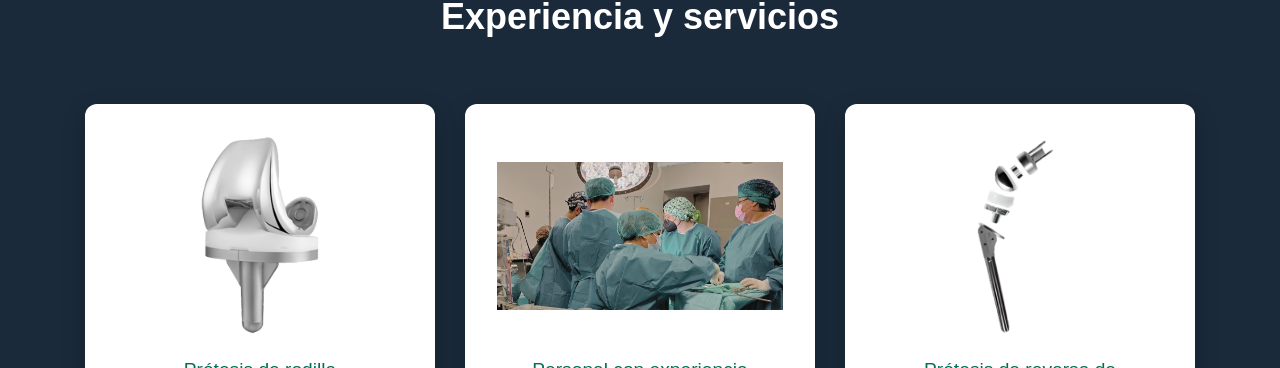
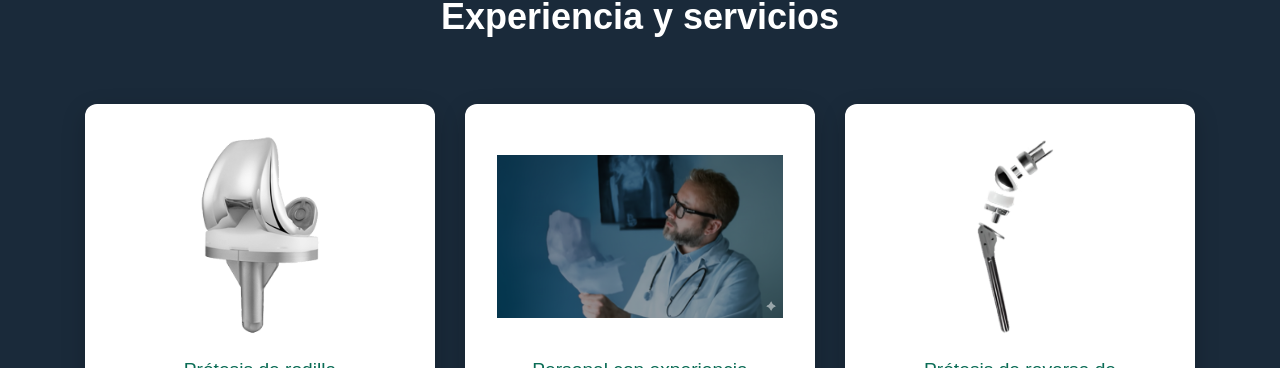
Before and after one commit to oltechGroup/website_omma, a React (Vite) app: page / in a window 1280 px wide. Shown: the part 1664-2032 px from the top of the page. Built offline with nearby package versions, Linux system fonts and the light colour scheme.

Commit message:
Actualizacion logo

```diff
--- a/index.html
+++ b/index.html
@@ -2,7 +2,7 @@
 <html lang="en">
   <head>
     <meta charset="UTF-8" />
-    <link rel="icon" type="image/svg+xml" href="/src/assets/images/Logo.png" />
+    <link rel="icon" type="image/svg+xml" href="/images/Logo.png" />
     <meta name="viewport" content="width=device-width, initial-scale=1.0" />
     <title>website omma</title>
   </head>
--- a/src/pages/HomePage.jsx
+++ b/src/pages/HomePage.jsx
@@ -16,12 +16,11 @@
 const homeImg = "/images/Home1.png";
 const ommaejemplo = "/images/prueba.png";
 const ommaexp1 = "/images/Imagen1.png";
-const ommaexp2 = "/images/about.jpg";
+const ommaexp2 = "/images/fondo_about.png";
 const ommaexp3 = "/images/ejemplo.png";
 const ommavideo = "/videos/Codoomma.mp4";
 const ommachoose = "/images/choose3.png";
 const ommawhite = "/images/omma_white.png";
-
 function HomePage() {
   const { language } = useLanguage();
   const t = translations[language];
```
